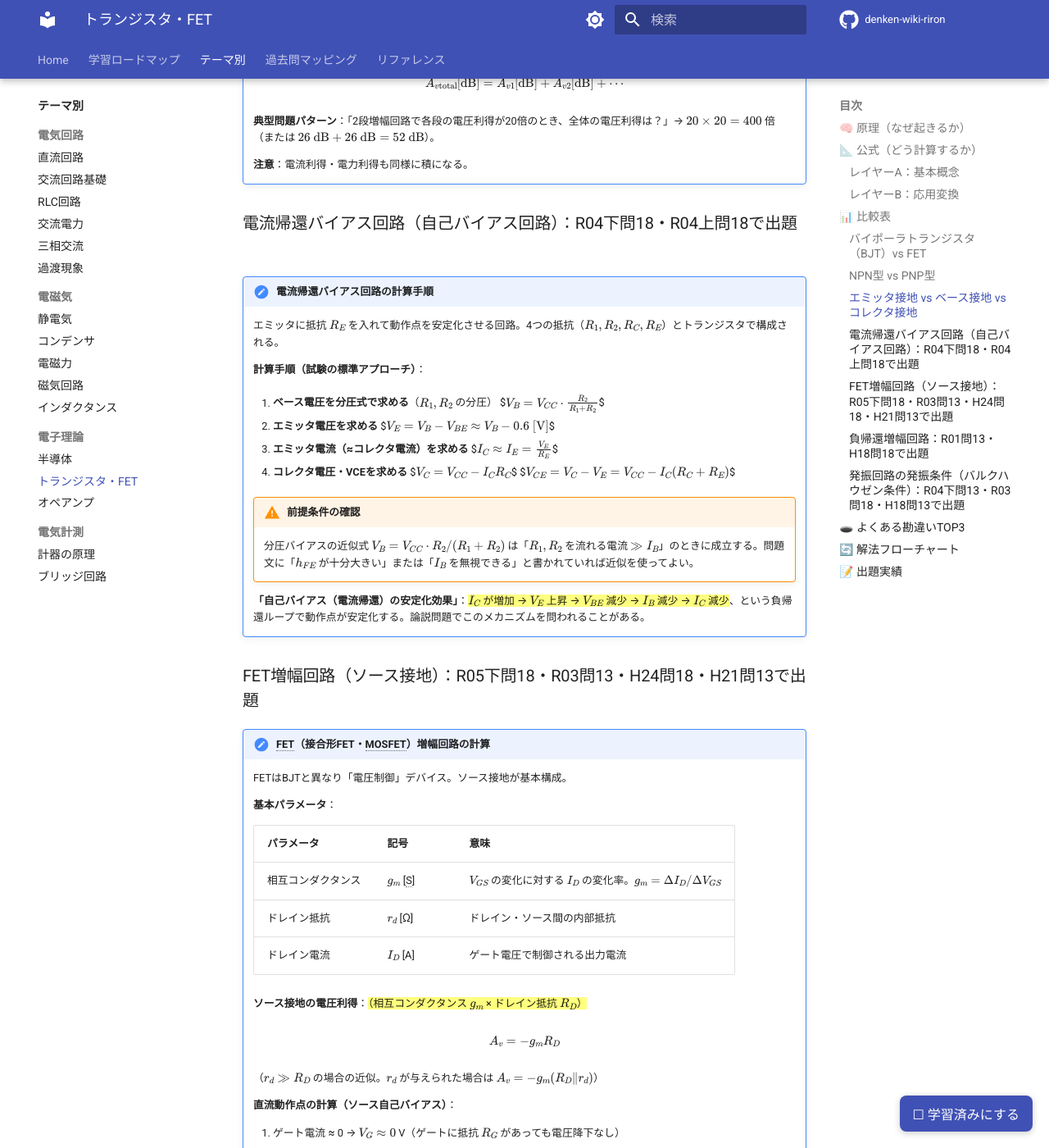
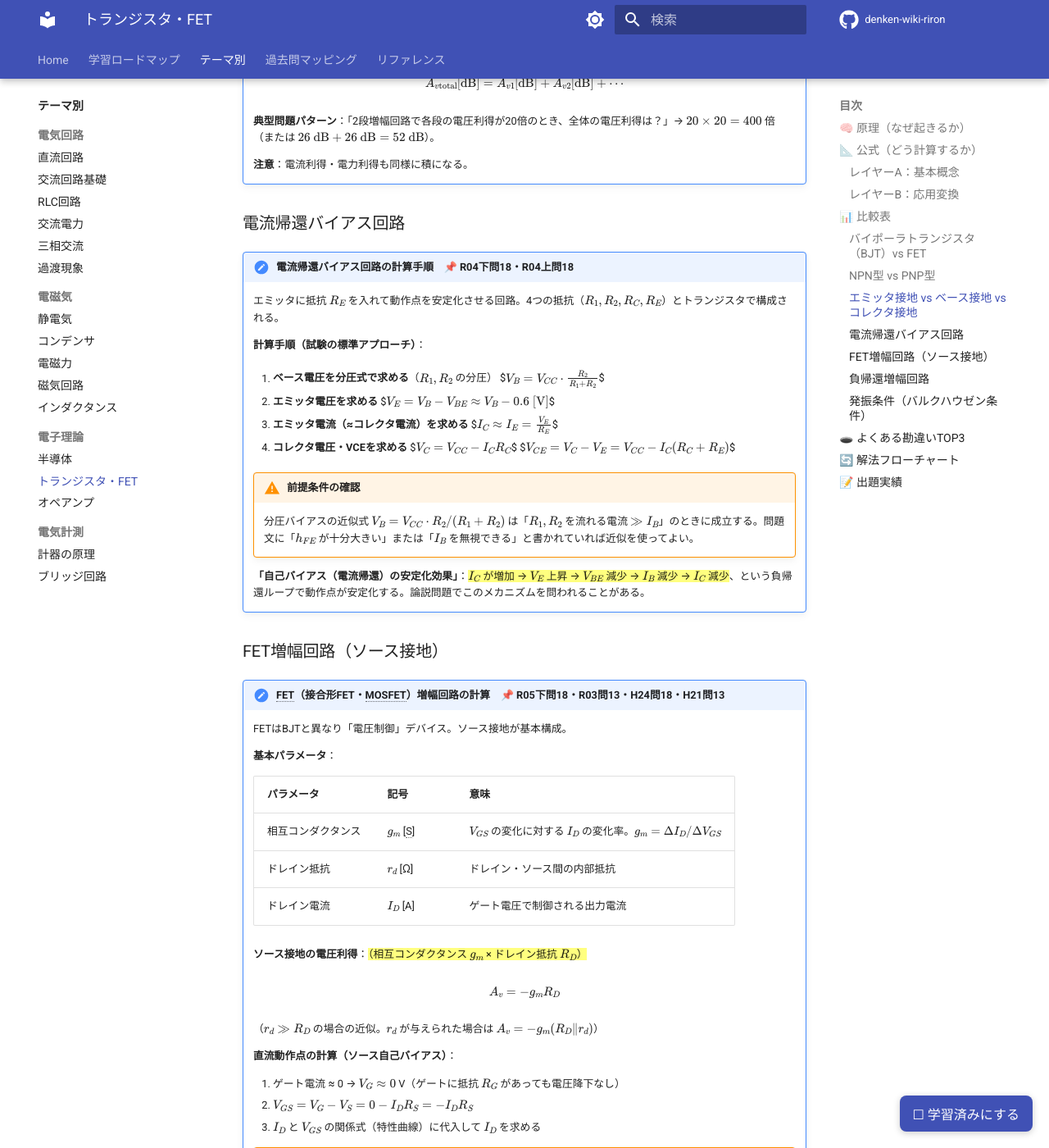
Before and after one commit to kfurufuru/denken-wiki-riron, an MkDocs documentation site: the page built from docs/themes/transistor.md, in a window 1280 px wide and 1400 px high, scrolled down 3831 px. Shown: the whole window at 82% size. Built offline with MkDocs 1.6.1 and Material for MkDocs 9.7.7, drawn with Linux system fonts in a browser that asks for light colours; comment, search, counter and statistics services are not loaded; some of the changed text lies outside the part shown.

Commit message:
fix: トランジスタ目次の見出しを短縮（出題年度を本文に移動）
Co-Authored-By: Claude Sonnet 4.6 <noreply@anthropic.com>

```diff
--- a/docs/themes/transistor.md
+++ b/docs/themes/transistor.md
@@ -113,9 +113,9 @@ exam_importance_rank: A
 
     **注意**：電流利得・電力利得も同様に積になる。
 
-### 電流帰還バイアス回路（自己バイアス回路）：R04下問18・R04上問18で出題
+### 電流帰還バイアス回路
 
-!!! note "電流帰還バイアス回路の計算手順"
+!!! note "電流帰還バイアス回路の計算手順　📌 R04下問18・R04上問18"
     エミッタに抵抗 $R_E$ を入れて動作点を安定化させる回路。4つの抵抗（$R_1, R_2, R_C, R_E$）とトランジスタで構成される。
 
     **計算手順（試験の標準アプローチ）**：
@@ -138,9 +138,9 @@ exam_importance_rank: A
 
     **「自己バイアス（電流帰還）の安定化効果」**：==$I_C$ が増加 → $V_E$ 上昇 → $V_{BE}$ 減少 → $I_B$ 減少 → $I_C$ 減少==、という負帰還ループで動作点が安定化する。論説問題でこのメカニズムを問われることがある。
 
-### FET増幅回路（ソース接地）：R05下問18・R03問13・H24問18・H21問13で出題
+### FET増幅回路（ソース接地）
 
-!!! note "FET（接合形FET・MOSFET）増幅回路の計算"
+!!! note "FET（接合形FET・MOSFET）増幅回路の計算　📌 R05下問18・R03問13・H24問18・H21問13"
     FETはBJTと異なり「電圧制御」デバイス。ソース接地が基本構成。
 
     **基本パラメータ**：
@@ -167,9 +167,9 @@ exam_importance_rank: A
         - FETは $V_{BE} \approx 0.6$ V のような固定値がない。$V_{GS}$ は動作点によって変わる。
         - $I_G \approx 0$ なので、ゲート抵抗 $R_G$ があっても電圧降下はゼロ（BJTのベース抵抗の感覚で $V_G = V_{CC} \cdot R_G/(R_G + ...)$ としないこと）。
 
-### 負帰還増幅回路：R01問13・H18問18で出題
+### 負帰還増幅回路
 
-!!! note "負帰還増幅の特性と計算"
+!!! note "負帰還増幅の特性と計算　📌 R01問13・H18問18"
     出力の一部を入力に戻して（帰還）、増幅率を意図的に下げる代わりに安定性を高める回路。
 
     **負帰還をかけたときの電圧利得**：
@@ -196,9 +196,9 @@ exam_importance_rank: A
     !!! tip "試験の鉄則"
         「負帰還をかけると利得は下がるが、他の特性は改善される」が基本メッセージ。==利得と帯域幅の積（利得帯域幅積）は一定に保たれる。==
 
-### 発振回路の発振条件（バルクハウゼン条件）：R04下問13・R03問18・H18問13で出題
+### 発振条件（バルクハウゼン条件）
 
-!!! note "発振回路の条件と種類"
+!!! note "発振回路の条件と種類　📌 R04下問13・R03問18・H18問13"
     発振回路は「負帰還増幅の帰還率を正帰還にして、自励振動を起こす」回路。
 
     **バルクハウゼン条件（発振が持続する条件）**：
```
